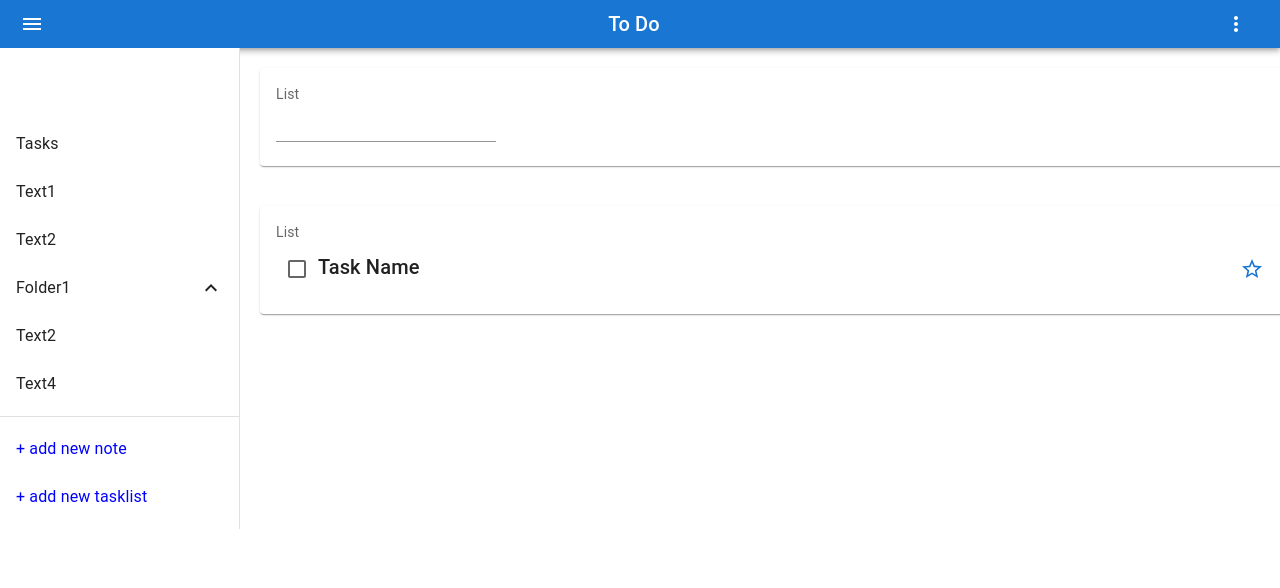
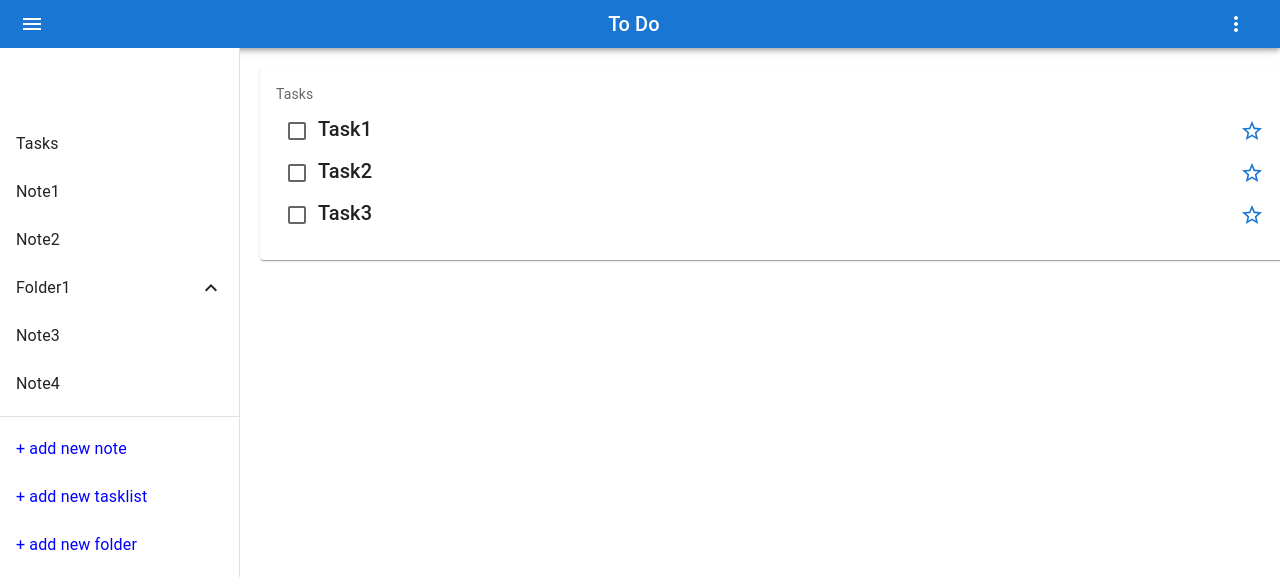
Before and after one commit to maxxlab/todolist, a React (Create React App) app: page / in a window 1280 px wide. Both pictures are taken after a click on the button 32 px from the left and 24 px from the top of the page. Shown: the top 588 px of the page. Built offline with nearby package versions, Linux system fonts and the light colour scheme.

Commit message:
1.add 'create-folder' button. 2.change reflection of main window. 3.create  component task

```diff
--- a/src/component/CreateNewNote/CreateNewNote.tsx
+++ b/src/component/CreateNewNote/CreateNewNote.tsx
@@ -11,6 +11,9 @@ export default function CreateNewNote(){
             <ListItemButton sx={{color: "blue"}}>
                 <ListItemText primary="+ add new tasklist" />
             </ListItemButton>
+            <ListItemButton sx={{color: "blue"}}>
+                <ListItemText primary="+ add new folder" />
+            </ListItemButton>
         </>
     );
 };
--- a/src/component/List_Item/List_Item.tsx
+++ b/src/component/List_Item/List_Item.tsx
@@ -17,10 +17,10 @@ export default function ListItem(){
                 <ListItemText primary="Tasks" />
             </ListItemButton>
             <ListItemButton>
-                <ListItemText primary="Text1" />
+                <ListItemText primary="Note1" />
             </ListItemButton>
             <ListItemButton>
-                <ListItemText primary="Text2" />
+                <ListItemText primary="Note2" />
             </ListItemButton>
             <ListItemButton onClick={handleClick}>
                 <ListItemText primary="Folder1" />
@@ -29,10 +29,10 @@ export default function ListItem(){
             <Collapse in={open} timeout="auto" unmountOnExit>
                 <List component="div" disablePadding>
                     <ListItemButton>
-                <ListItemText primary="Text2" />
+                    <ListItemText primary="Note3" />
                     </ListItemButton>
                     <ListItemButton>
-                <ListItemText primary="Text4" />
+                    <ListItemText primary="Note4" />
                     </ListItemButton>
                 </List>
             </Collapse>
--- a/src/component/Main/Main.tsx
+++ b/src/component/Main/Main.tsx
@@ -1,6 +1,4 @@
-import React from 'react';
 import TaskCard from '../TaskCard/TaskCard';
-import AddTaskCard from '../AddTaskCard/AddTaskCard';
 
 
 export default function Main() {
@@ -10,9 +8,7 @@ export default function Main() {
       flexDirection: "column",
       width:"100%"
      }}>
-      <AddTaskCard />
       <TaskCard />
-
     </div>
   );
 }
--- /dev/null
+++ b/src/component/Task/Task.tsx
@@ -0,0 +1,25 @@
+import Typography from '@mui/material/Typography';
+import Checkbox from '@mui/material/Checkbox';
+import { Button } from '@mui/material';
+import StarBorderIcon from '@mui/icons-material/StarBorder';
+import Box from '@mui/material/Box';
+
+interface title{
+    taskTitle:string;
+}
+export default function Task({taskTitle}:title){
+    return(
+    <Box sx={{
+        display: 'flex',
+        flexDirection: "row",
+        justifyContent: "space-between"
+    }}>
+        <Typography variant="h6" component="div" >
+            <Checkbox />{taskTitle}
+        </Typography>
+        <Button>
+             <StarBorderIcon color="primary" />
+        </Button>
+    </Box>
+    );
+}
--- a/src/component/TaskCard/TaskCard.tsx
+++ b/src/component/TaskCard/TaskCard.tsx
@@ -1,13 +1,8 @@
-import React from 'react';
 import Card from '@mui/material/Card';
 import CardContent from '@mui/material/CardContent';
 import Typography from '@mui/material/Typography';
-import StarBorderIcon from '@mui/icons-material/StarBorder';
-import StarIcon from '@mui/icons-material/Star';
-import Checkbox from '@mui/material/Checkbox';
 import Box from '@mui/material/Box';
-import { Button } from '@mui/material';
-
+import Task from "../Task/Task"
 export default function TaskCard() {
 
   return (
@@ -20,17 +15,16 @@ export default function TaskCard() {
       <Card>
         <CardContent>
           <Typography sx={{ fontSize: 14 }} color="text.secondary" gutterBottom>
-            List
+            Tasks
           </Typography>
-          <Box sx={{ display: 'flex', justifyContent: 'space-between' }}>
-            <Typography variant="h6" component="div" >
-              <Checkbox />Task Name
-              {/* sx={{textDecoration: 'line-through'}} */}
-            </Typography>
-            <Button>
-              <StarBorderIcon color="primary" />
-            </Button>
-
+          <Box sx={{
+            display: 'flex',
+            justifyContent: 'space-between',
+            flexDirection: "column"
+          }}>
+            <Task taskTitle = "Task1"/>
+            <Task taskTitle = "Task2"/>
+            <Task taskTitle = "Task3"/>
           </Box>
 
           <Typography sx={{ textAlign: 'right' }}>
```
Lines whose indentation alone changed are shown as unchanged.
